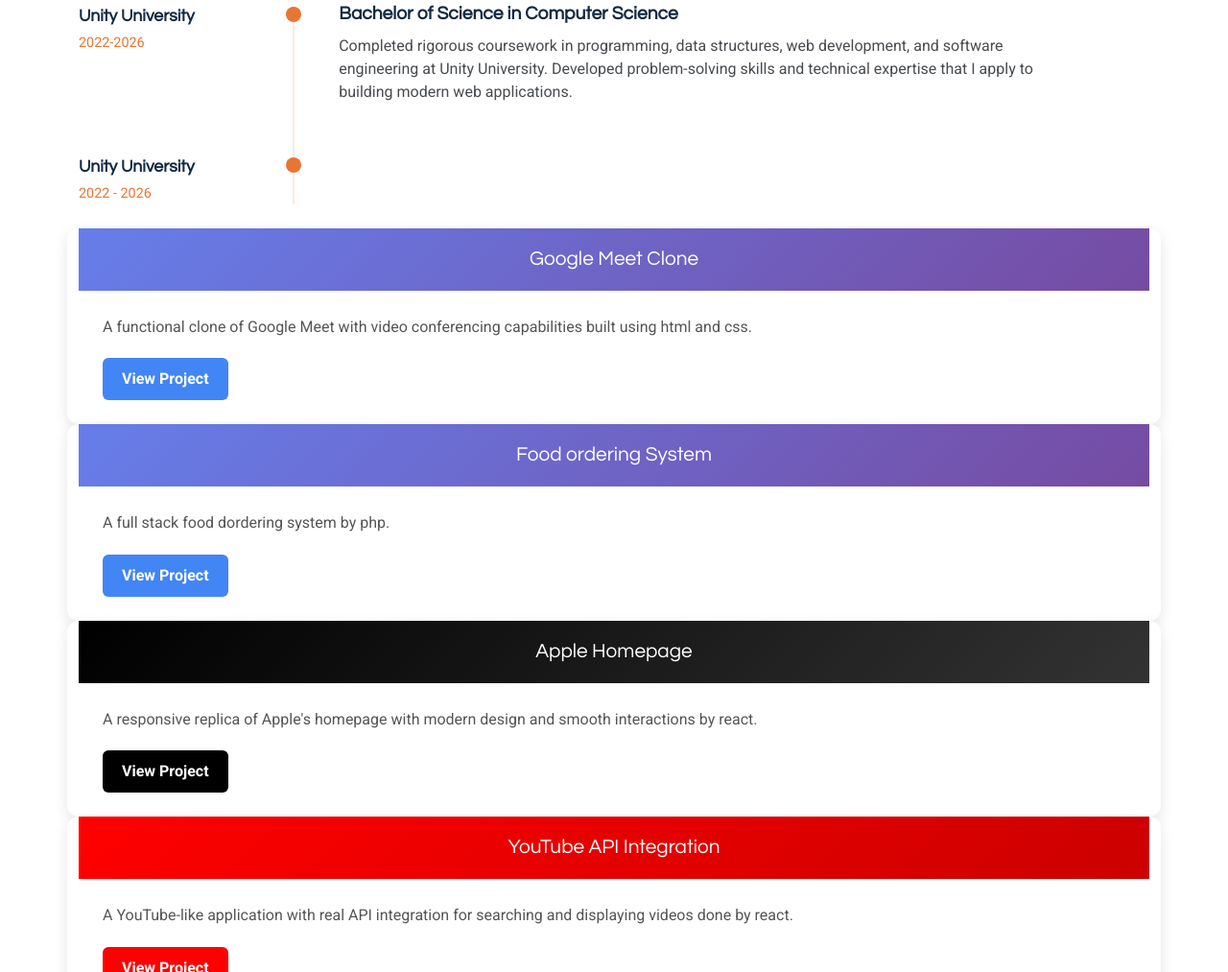
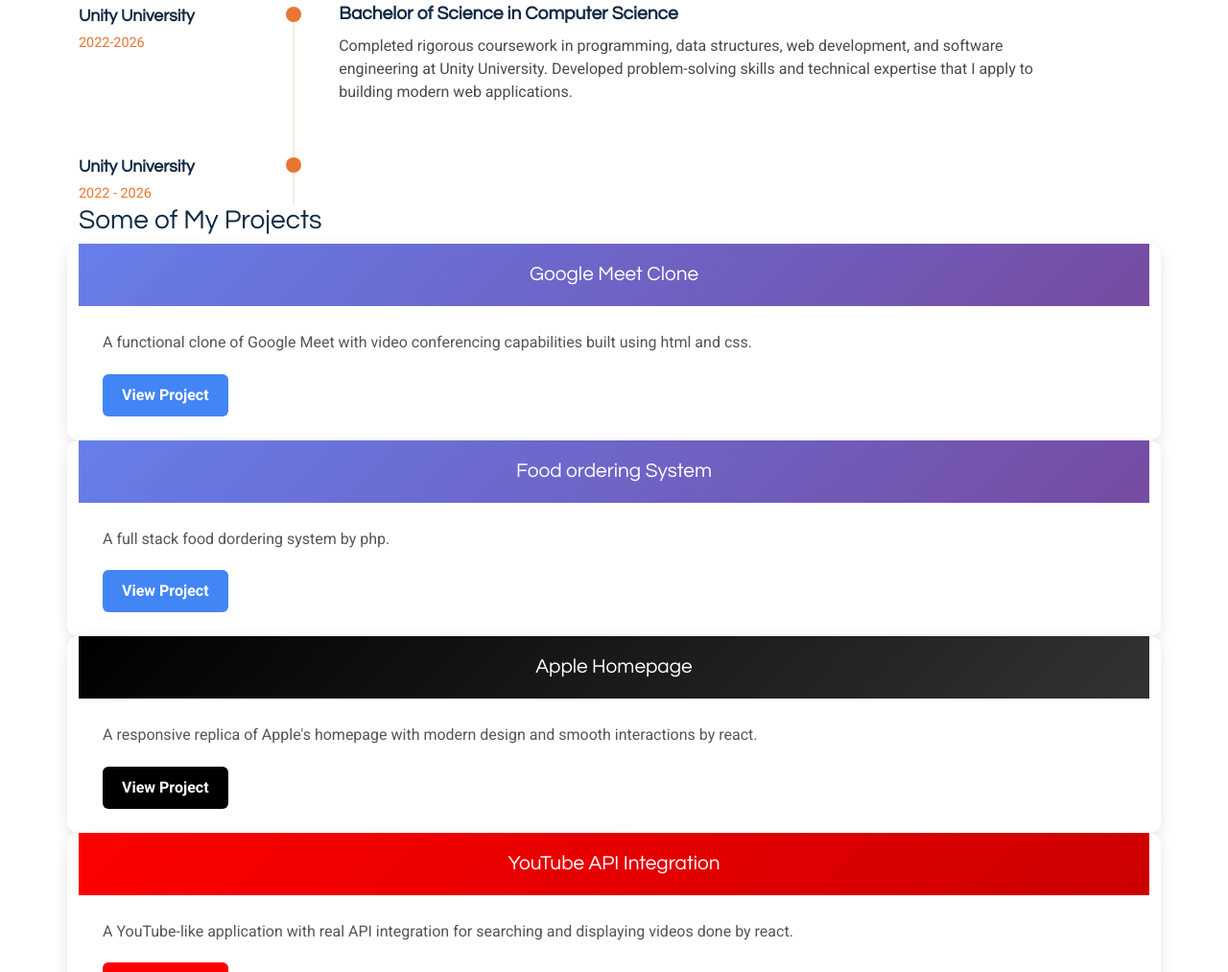
Before and after one commit to melese22/myportfolio, a plain HTML site: page Portfolio-main/index.html in a window 1280 px wide. Shown: the part 3389-4402 px from the top of the page at 96% size. Drawn offline with Linux system fonts and the light colour scheme.

```diff
--- a/Portfolio-main/index.html
+++ b/Portfolio-main/index.html
@@ -385,7 +385,7 @@
 
       </div>
 
- <h3 style="color: white; margin: 0; font-size: 1.3rem;">Some of My Projects </h3>
+                      <h3>Some of My Projects </h3>
 
 
         <!-- Project 1 -->
```
